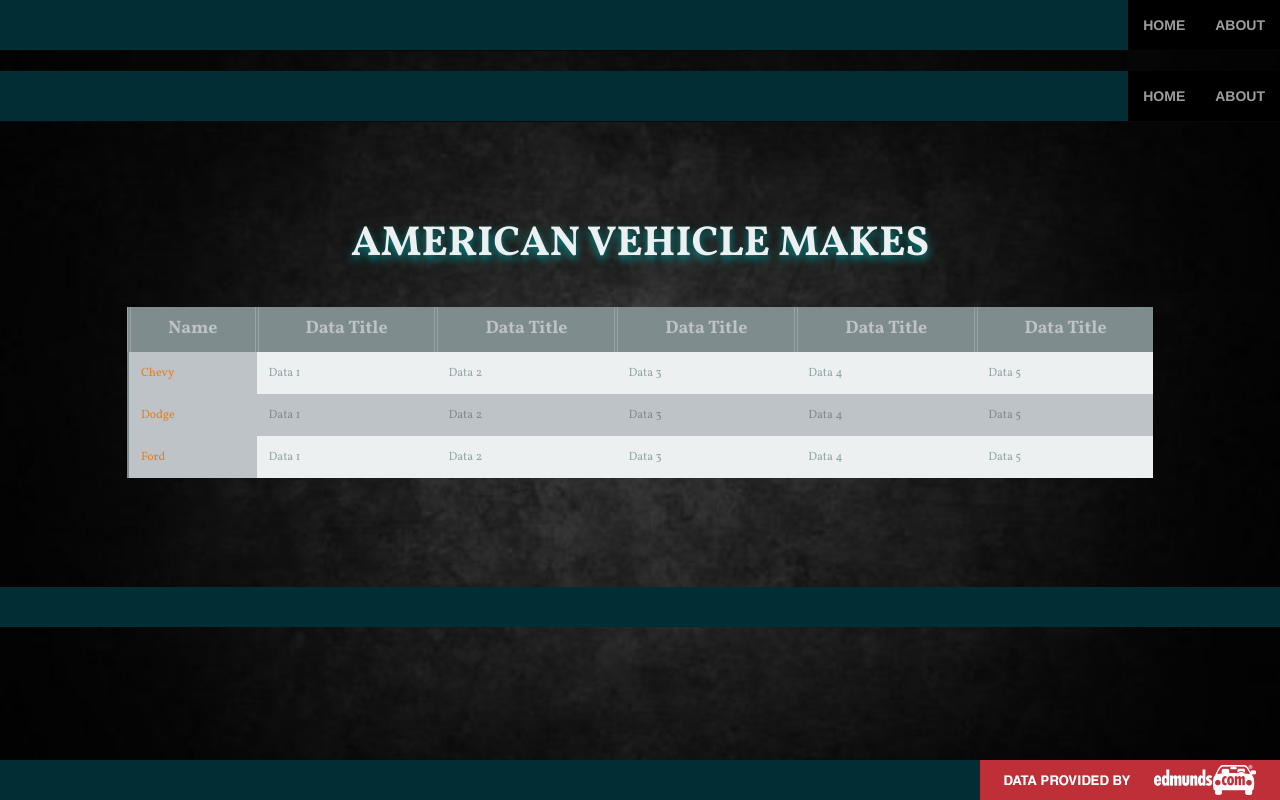
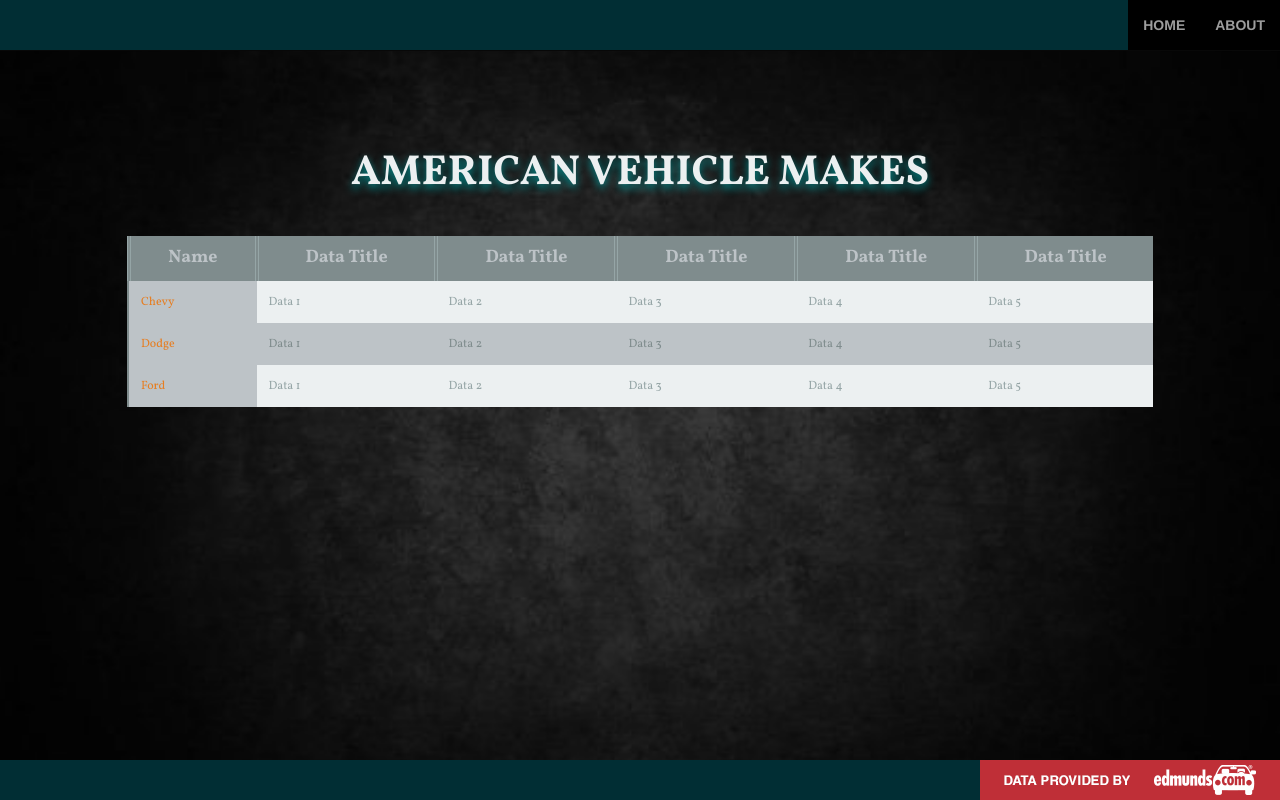
Before and after one commit to CharlesMcquade/cs373-idb, a Flask app: page /makes in a window 1280 px wide. Run offline with Flask 2, Linux system fonts and the light colour scheme; some libraries are stand-ins or nearby versions.

Commit message:
fix header/footer errors

```diff
--- a/app/templates/make.html
+++ b/app/templates/make.html
@@ -40,40 +40,6 @@
 {% endblock %}
 
 {% block content %}
-<body>
-  <div class="wrapper">
-
-    <!-- Navigation -->
-    <nav class="navbar navbar-inverse navbar-fixed-top topnav" role="navigation">
-        <div class="container-fluid">       <!--DEFAULT WAS CONTAINER TOPNAV -->
-            <!-- Brand and toggle get grouped for better mobile display -->
-            <div class="navbar-header">
-                <button type="button" class="navbar-toggle" data-toggle="collapse" data-target="#bs-example-navbar-collapse-1">
-                    <span class="sr-only">Toggle navigation</span>
-                    <span class="icon-bar"></span>
-                    <span class="icon-bar"></span>
-                    <span class="icon-bar"></span>
-                </button>
-
-            </div>
-            <!-- Collect the nav links, forms, and other content for toggling -->
-            <div>
-
-                <ul class="nav navbar-nav navbar-right">
-                    <li>
-                        <a href="index">HOME</a>
-                    </li>
-                    <li>
-                        <a href="about">ABOUT</a>
-                    </li>
-                </ul>
-            </div>
-            <!-- /.navbar-collapse -->
-        </div>
-        <!-- /.container -->
-    </nav>
-
-
     <!-- Header -->
     <a name="about"></a>
     <div class="intro-header">
@@ -135,15 +101,4 @@
             </div>
         </div>
     </div>
-
-</div>
-
-<div class="footer">
-    <div id = "image"></div>
-</div>
-
-
-</body>
-
-</html>
 {% endblock %}
```
Also changed, not shown: app/templates/engine.html (+0 -36 lines), app/templates/model.html (+1 -48 lines).
